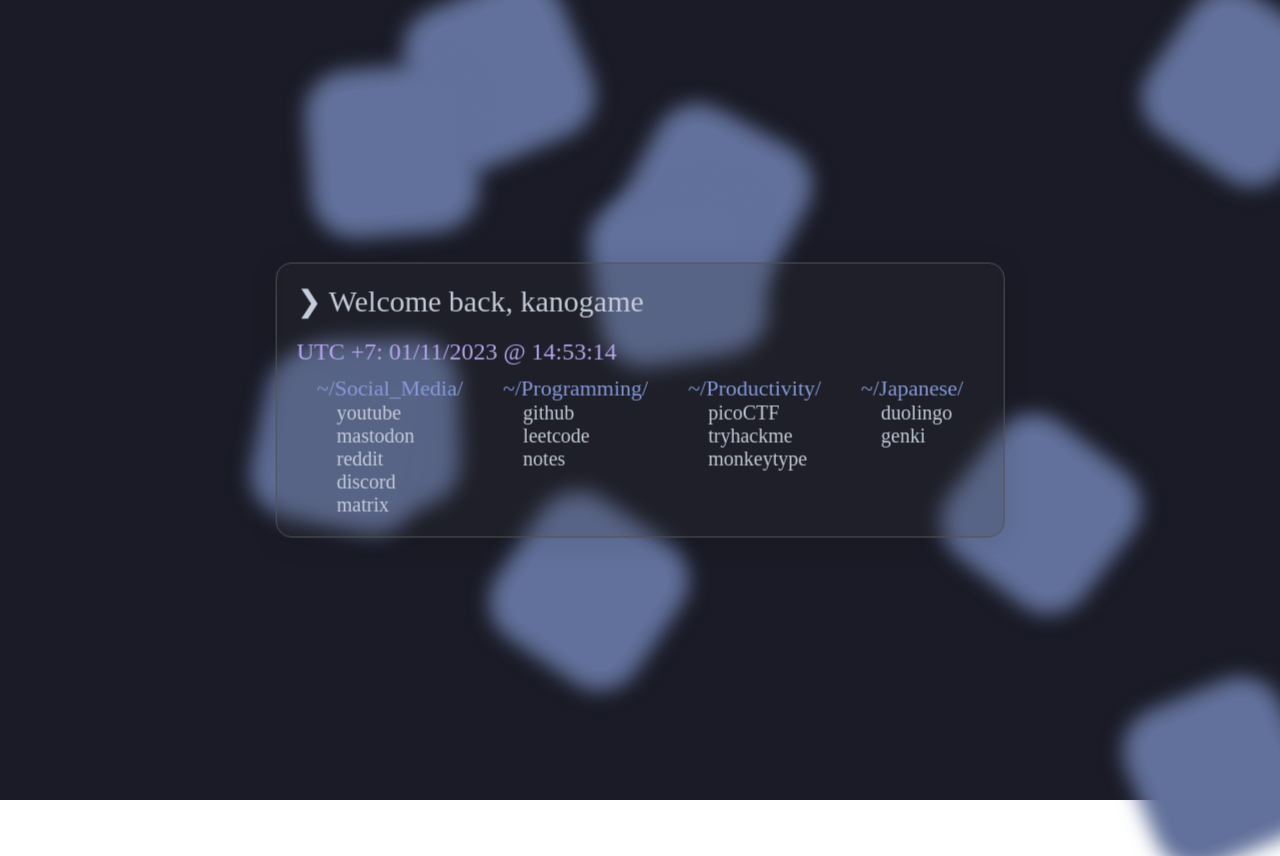
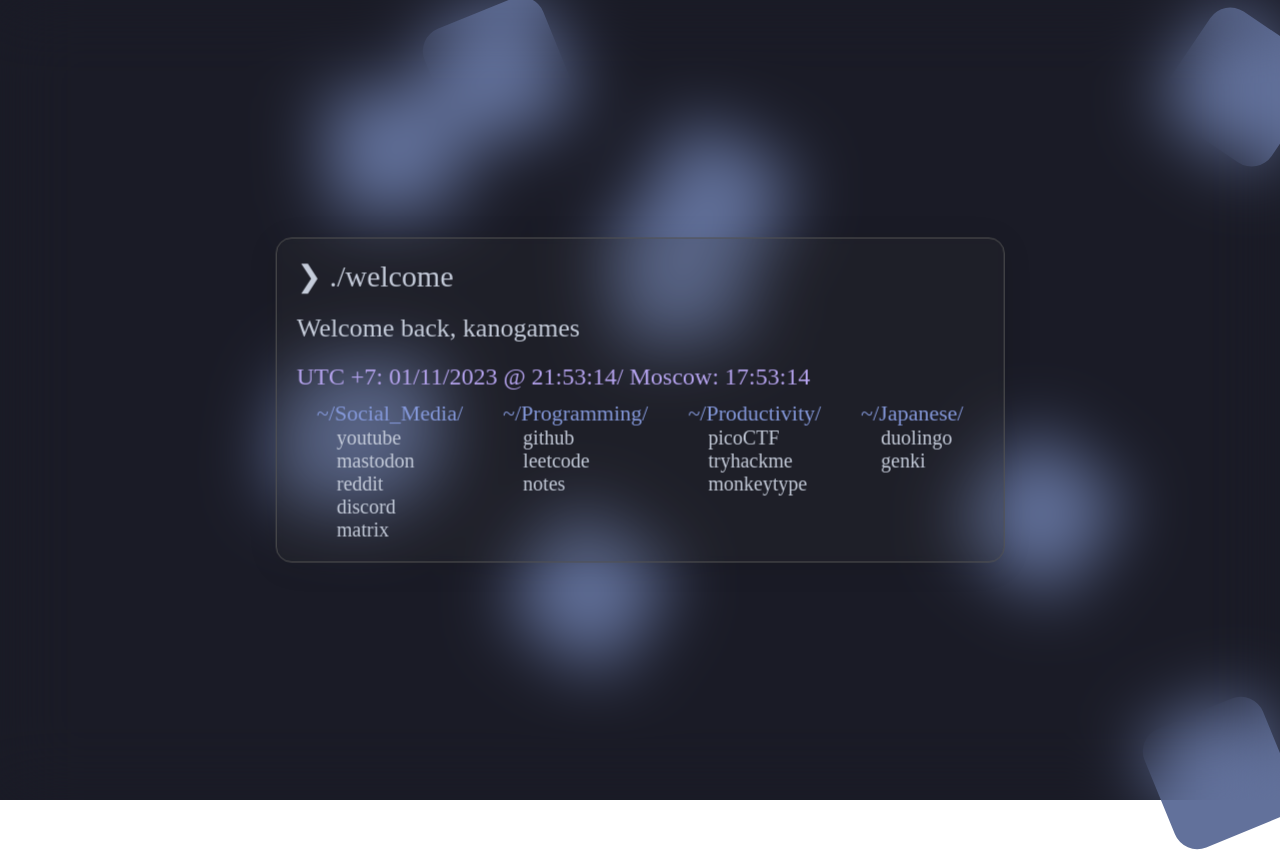
Before and after one commit to Kanogame/homepage, a plain HTML site: page index.html in a window 1280 px wide. Shown: the top 856 px of the page. Drawn offline with Linux system fonts and the light colour scheme; a web font is replaced by a local one.

Commit message:
some tweaks

```diff
--- a/date.js
+++ b/date.js
@@ -5,14 +5,14 @@
     (this.getMonth()+1) +"/"+ this.getFullYear();
 }
 
-Date.prototype.timeNow = function () {
-     return ((this.getHours() < 10)?"0":"") + this.getHours() +":"+ ((this.getMinutes() < 10)?"0":"") +
+Date.prototype.timeNow = function (plus) {
+     return (((this.getHours() + plus) < 10)?"0":"") + (this.getHours() + plus) +":"+ ((this.getMinutes() < 10)?"0":"") +
      this.getMinutes() +":"+ ((this.getSeconds() < 10)?"0":"") + this.getSeconds();
 }
 
 function GetTime() {
     var currentdate = new Date();
-    var datetime = "UTC +7: " + currentdate.today() + " @ " + currentdate.timeNow();
+        var datetime = `UTC +7: ${currentdate.today()} @ ${currentdate.timeNow(7)}/ Moscow: ${currentdate.timeNow(3)}`;
     Time.innerHTML = datetime;
 }
 
--- a/index.html
+++ b/index.html
@@ -8,8 +8,10 @@
 </head>
 <body>
     <div class="background"></div>
+    <div class="blur"></div>
     <div class="menu">
         <div class="greeter">❯ </div>
+        <div class="greetings" style="display: none;">Welcome back, kanogames</div>
         <div class="content">
             <div class="date" style="display: none;">01/01/2023 12:00</div>
             <div class="activities" style="display: none;">
--- a/style.css
+++ b/style.css
@@ -26,7 +26,14 @@
     height: 10vw;
     border-radius: 24px;
     background: #62719b;
-    box-shadow: 0 0 20px 20px #62719b;
+}
+
+.blur {
+    top: 0;
+    position: absolute;
+    width: 100vw;
+    height: 100vh;
+    backdrop-filter: blur(35px);
 }
 
 .menu {
@@ -55,6 +62,13 @@
 .greeter {
     font-family: "JetBrains-ExtraBold";
     font-size: 30px;
+    color: #c5ccda;
+}
+
+.greetings {
+    margin-top: 20px;
+    font-family: "JetBrains-ExtraBold";
+    font-size: 26px;
     color: #c5ccda;
 }
 
--- a/typing.js
+++ b/typing.js
@@ -1,5 +1,5 @@
 var i = 0;
-var txt = 'Welcome back, kanogame';
+var txt = './welcome';
 var speed = 100;
 
 function typeWriter() {
@@ -8,8 +8,9 @@
     i++;
     setTimeout(typeWriter, speed);
   } else {
-    setTimeout(() => {document.querySelector(".date").classList.add("active");}, 200);
-    setTimeout(() => {document.querySelector(".activities").classList.add("active_flex");}, 250);
+    setTimeout(() => {document.querySelector(".greetings").classList.add("active");}, 200);
+    setTimeout(() => {document.querySelector(".date").classList.add("active");}, 400);
+    setTimeout(() => {document.querySelector(".activities").classList.add("active_flex");}, 450);
   }
 }
 
```
